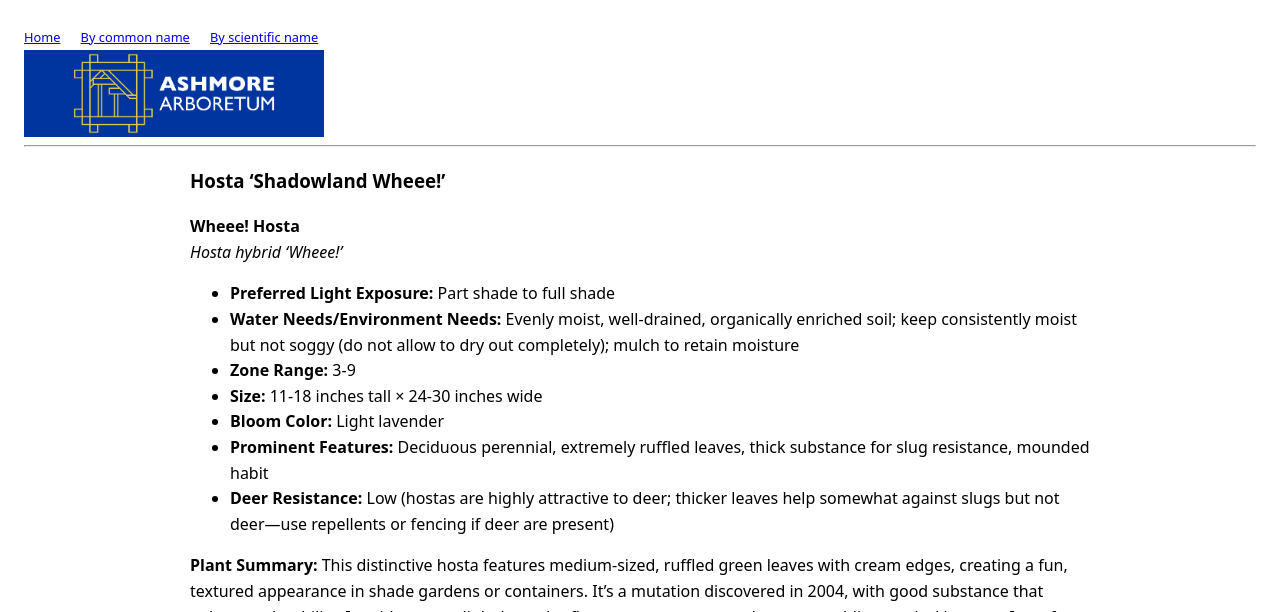
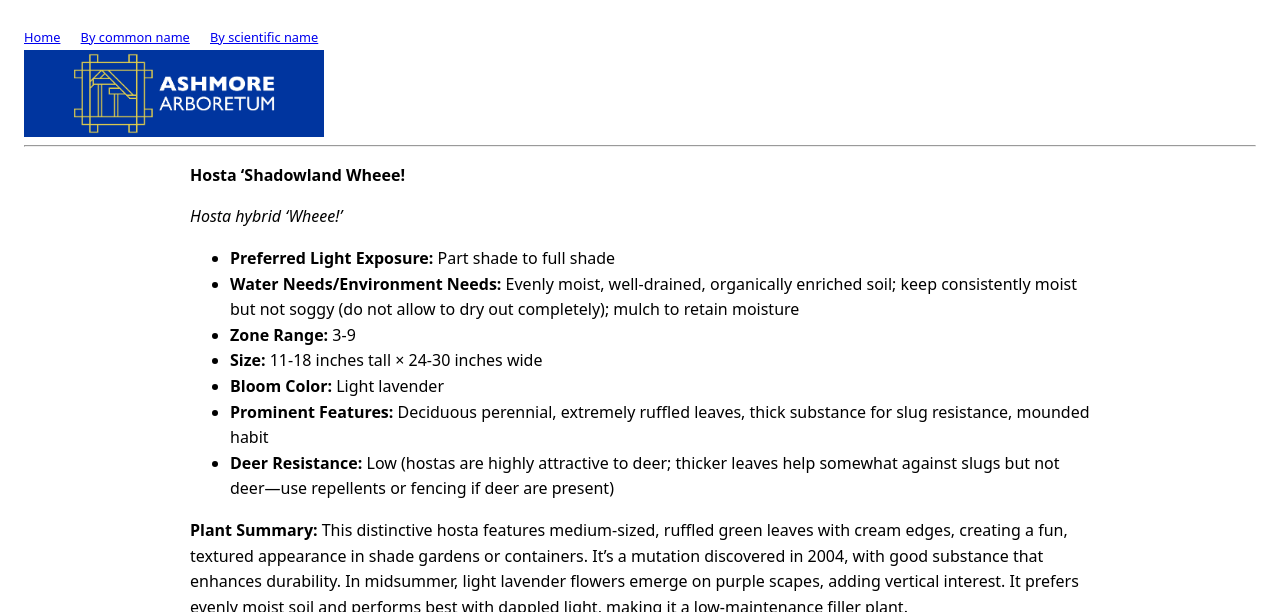
Before and after one commit to AshmoreArboretum/AshmoreArboretumPlants, a Jekyll site: the page built from _plants/hosta-shadowlandwheee.md, in a window 1280 px wide and 900 px high, cut to the strip 0-612 px from the top of the window. Built offline with Jekyll 4.4.1, drawn with Linux system fonts in a browser that asks for light colours.

Commit message:
Revise Hosta 'Shadowland Wheee!' markdown formatting
Updated formatting and improved readability for Hosta 'Shadowland Wheee!' entry.

```diff
--- a/_plants/hosta-shadowlandwheee.md
+++ b/_plants/hosta-shadowlandwheee.md
@@ -5,9 +5,8 @@ common_name: Hosta - Shadowland Wheee!
 scientific_name: Hosta hybrid 'Wheee!'
 ---
 
-### Hosta 'Shadowland Wheee!'
+**Hosta 'Shadowland Wheee!**
 
-**Wheee! Hosta**
 *Hosta hybrid 'Wheee!'*
 
 - **Preferred Light Exposure:** Part shade to full shade
```
